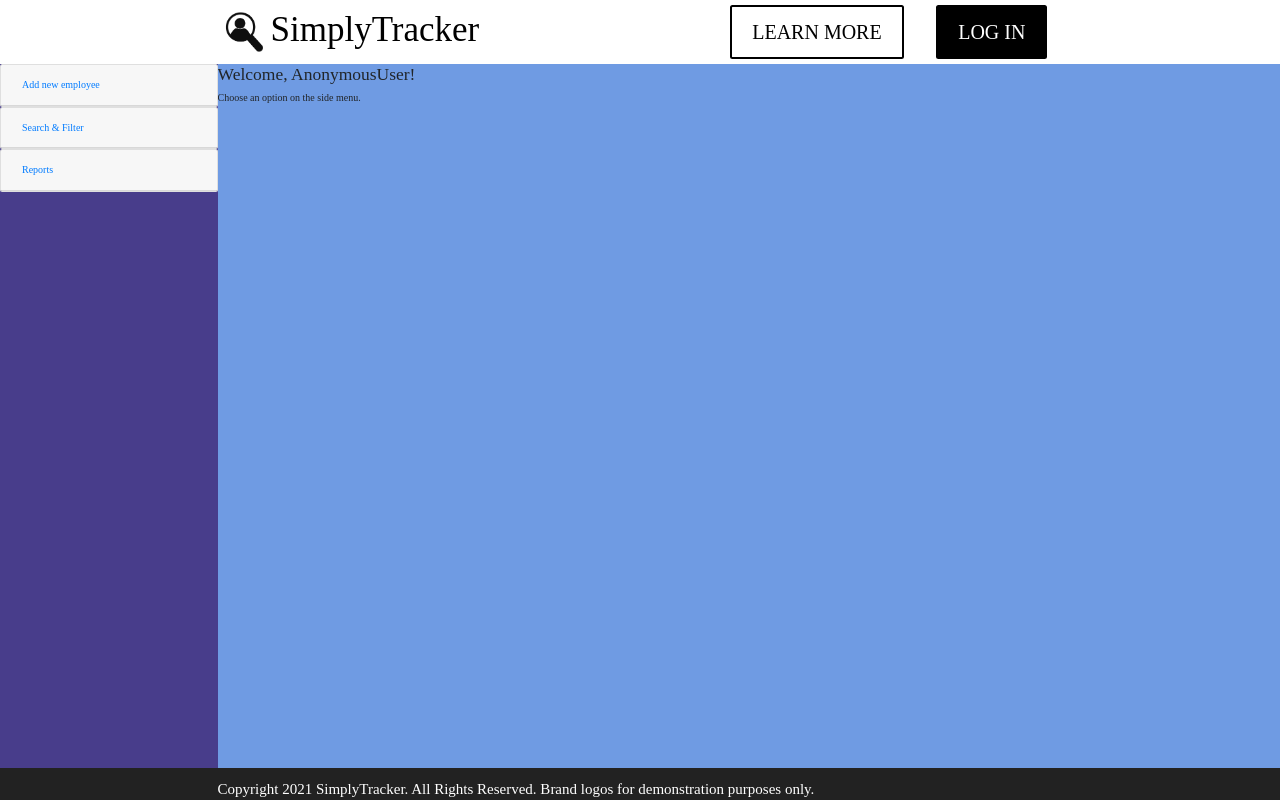
After one commit to alexlignitz/SimplyTracker, a Django app: page /main in a window 1280 px wide. The commit adds this page. Run offline with Django 3.2, Linux system fonts and the light colour scheme; some libraries are stand-ins or nearby versions; some web fonts are replaced.

Commit message:
Add main page view

```diff
--- a/SimplyTracker/settings.py
+++ b/SimplyTracker/settings.py
@@ -124,3 +124,6 @@
 EMAIL_HOST_USER = config('EMAIL_HOST_USER')
 EMAIL_HOST_PASSWORD = config('EMAIL_HOST_PASSWORD')
 EMAIL_USE_TLS = config('EMAIL_USE_TLS')
+
+LOGIN_REDIRECT_URL = config('LOGIN_REDIRECT_URL')
+LOGOUT_REDIRECT_URL = config('LOGOUT_REDIRECT_URL')
--- a/SimplyTracker/urls.py
+++ b/SimplyTracker/urls.py
@@ -1,10 +1,11 @@
 from django.contrib import admin
 from django.urls import path, include
 
-from tracker.views import IndexView
+from tracker.views import IndexView, MainPageView
 
 urlpatterns = [
     path('admin/', admin.site.urls),
     path('accounts/', include('accounts.urls')),
     path('', IndexView.as_view(), name="index"),
+    path('main', MainPageView.as_view(), name="main"),
 ]
--- a/templates/__base__.html
+++ b/templates/__base__.html
@@ -4,6 +4,8 @@
 <head>
     <meta charset="UTF-8">
     <title>MP Tracker</title>
+    <link rel="stylesheet" href="https://maxcdn.bootstrapcdn.com/bootstrap/4.0.0/css/bootstrap.min.css"
+          integrity="sha384-Gn5384xqQ1aoWXA+058RXPxPg6fy4IWvTNh0E263XmFcJlSAwiGgFAW/dAiS6JXm" crossorigin="anonymous">
     <link rel="preconnect" href="https://fonts.gstatic.com">
     <link href="https://fonts.googleapis.com/css2?family=Source+Serif+Pro:ital,wght@0,200;0,400;0,600;1,200&display=swap"
           rel="stylesheet">
@@ -16,10 +18,17 @@
         <h1><a href="/">SimplyTracker</a></h1>
     </section>
     <section class="login-menu">
+        {% if user.is_authenticated %}
+            <a class="btn learn-more" href="{% url 'main' %}">Home</a>
+            <a class="btn" href="{% url 'logout' %}">Log out</a>
+        {% else %}
+            <a class="btn learn-more" href="#">Learn more</a>
             <a class="btn" href="{% url 'login' %}">Log in</a>
-        <a class="btn learn-more" href="#">Learn more</a>
+        {% endif %}
+
     </section>
 </header>
+{% block main %}
     <main>
         <div class="main-container">
             {% block login %}
@@ -27,7 +36,8 @@
                     <h3>Some heading</h3>
                     <p>Lorem ipsum dolor sit amet, consectetur adipiscing elit. Morbi vel aliquet ligula. Cras tincidunt
                         metus
-                    est, iaculis elementum mi egestas sit amet. Maecenas varius nec metus pellentesque pharetra. Vivamus
+                        est, iaculis elementum mi egestas sit amet. Maecenas varius nec metus pellentesque pharetra.
+                        Vivamus
                         blandit lorem ut lorem scelerisque, at laoreet ex molestie.
                     </p>
                 </div>
@@ -37,8 +47,18 @@
             </div>
         </div>
     </main>
+{% endblock %}
 <footer>
     <p>Copyright 2021 SimplyTracker. All Rights Reserved. Brand logos for demonstration purposes only.</p>
 </footer>
 </body>
+<script src="https://code.jquery.com/jquery-3.2.1.slim.min.js"
+        integrity="sha384-KJ3o2DKtIkvYIK3UENzmM7KCkRr/rE9/Qpg6aAZGJwFDMVNA/GpGFF93hXpG5KkN"
+        crossorigin="anonymous"></script>
+<script src="https://cdnjs.cloudflare.com/ajax/libs/popper.js/1.12.9/umd/popper.min.js"
+        integrity="sha384-ApNbgh9B+Y1QKtv3Rn7W3mgPxhU9K/ScQsAP7hUibX39j7fakFPskvXusvfa0b4Q"
+        crossorigin="anonymous"></script>
+<script src="https://maxcdn.bootstrapcdn.com/bootstrap/4.0.0/js/bootstrap.min.js"
+        integrity="sha384-JZR6Spejh4U02d8jOt6vLEHfe/JQGiRRSQQxSfFWpi1MquVdAyjUar5+76PVCmYl"
+        crossorigin="anonymous"></script>
 </html>
--- /dev/null
+++ b/templates/main_page.html
@@ -0,0 +1,52 @@
+{% extends '__base__.html' %}
+{% block main %}
+    <div class="main_page">
+        <div id="accordion" class="sidebar">
+            <div class="card">
+                <div class="card-header" id="headingOne">
+                    <h5 class="mb-0">
+                        <button class="btn btn-link">
+                            Add new employee
+                        </button>
+                    </h5>
+                </div>
+            </div>
+            <div class="card">
+                <div class="card-header" id="headingTwo">
+                    <h5 class="mb-0">
+                        <button class="btn btn-link collapsed" data-toggle="collapse" data-target="#collapseTwo"
+                                aria-expanded="false" aria-controls="collapseTwo">
+                            Search & Filter
+                        </button>
+                    </h5>
+                </div>
+                <div id="collapseTwo" class="collapse" aria-labelledby="headingTwo" data-parent="#accordion">
+                    <div class="card-body">
+
+                    </div>
+                </div>
+            </div>
+            <div class="card">
+                <div class="card-header" id="headingThree">
+                    <h5 class="mb-0">
+                        <button class="btn btn-link collapsed" data-toggle="collapse" data-target="#collapseThree"
+                                aria-expanded="false" aria-controls="collapseThree">
+                            Reports
+                        </button>
+                    </h5>
+                </div>
+                <div id="collapseThree" class="collapse" aria-labelledby="headingThree" data-parent="#accordion">
+                    <div class="card-body">
+
+                    </div>
+                </div>
+            </div>
+        </div>
+        {% block central %}
+            <div class="central_page">
+                <h3>Welcome, {{ user }}!</h3>
+                <p>Choose an option on the side menu.</p>
+            </div>
+            </div>
+        {% endblock %}
+{% endblock %}
--- a/tracker/static/css/style.css
+++ b/tracker/static/css/style.css
@@ -7,6 +7,7 @@
     font-family: 'Source Serif Pro', serif;
     box-sizing: border-box;
 }
+
 
 /* ----- HEADER ----- */
 
@@ -40,7 +41,6 @@
 
 header a.btn {
     display: inline-block;
-    height: 2vh;
     padding: 10px 20px;
     margin: 0 15px;
     background-color: black;
@@ -109,16 +109,40 @@
     font-size: 4rem;
 }
 
+/* ----- MAIN PAGE ----- */
+
+div.main_page {
+    display: flex;
+    height: 88vh;
+}
+
+div.sidebar {
+    width: 17vw;
+    height: 100%;
+    background-color: darkslateblue;
+    color: white;
+}
+
+div.central_page {
+    height: 100%;
+    width: 83vw;
+    background-color: #6F9BE3;
+}
+
 /* ----- FOOTER ----- */
-
 
 footer {
     height: 4vh;
+    width: 100%;
     padding-top: 10px;
     background-color: #222;
     color: white;
     font-size: 1.5rem;
+    position: fixed;
+    left: 0;
+    bottom: 0;
 }
+
 footer p {
     margin: 0 0 0 17vw;
 }
--- a/tracker/views.py
+++ b/tracker/views.py
@@ -7,3 +7,8 @@
 class IndexView(View):
     def get(self, request):
         return render(request, '__base__.html')
+
+
+class MainPageView(View):
+    def get(self, request):
+        return render(request, 'main_page.html')
```
Lines whose indentation alone changed are shown as unchanged.
